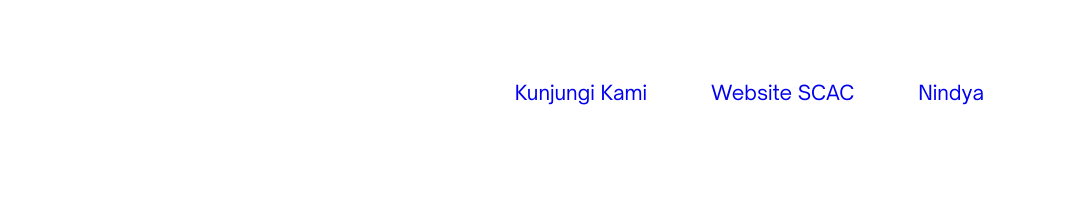
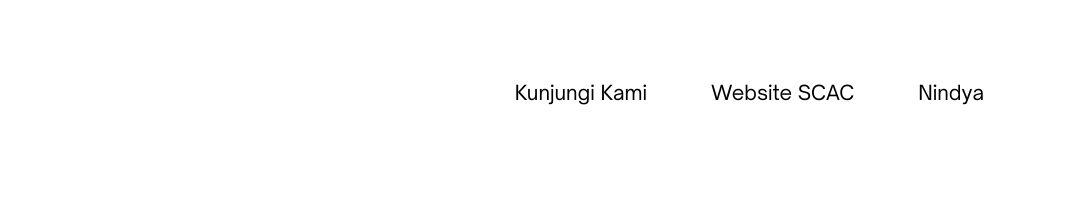
Before and after one commit to danielxavieroei/OJT-IT-DEV, a plain HTML site: page index.html in a window 1280 px wide. Shown: the top 224 px of the page, 200-1280 px from the left. Drawn offline with Linux system fonts and the light colour scheme.

Commit message:
ninth update

```diff
--- a/assets/css/style.css
+++ b/assets/css/style.css
@@ -17,6 +17,9 @@
     margin-left: 96px;
     margin-top: 42px;
     margin-bottom: 85px;
+    position: sticky;
+    top: 0px;
+    background-color: white;
 }
 
 .navlink{
@@ -27,6 +30,12 @@
 .navlink > a{
     font-size: 20px;
     text-decoration: none;
+    color: #000000;
+}
+
+.navlink > a:hover{
+    font-size: x-large;
+    cursor: default;
 }
 
 /*upper section*/
```
